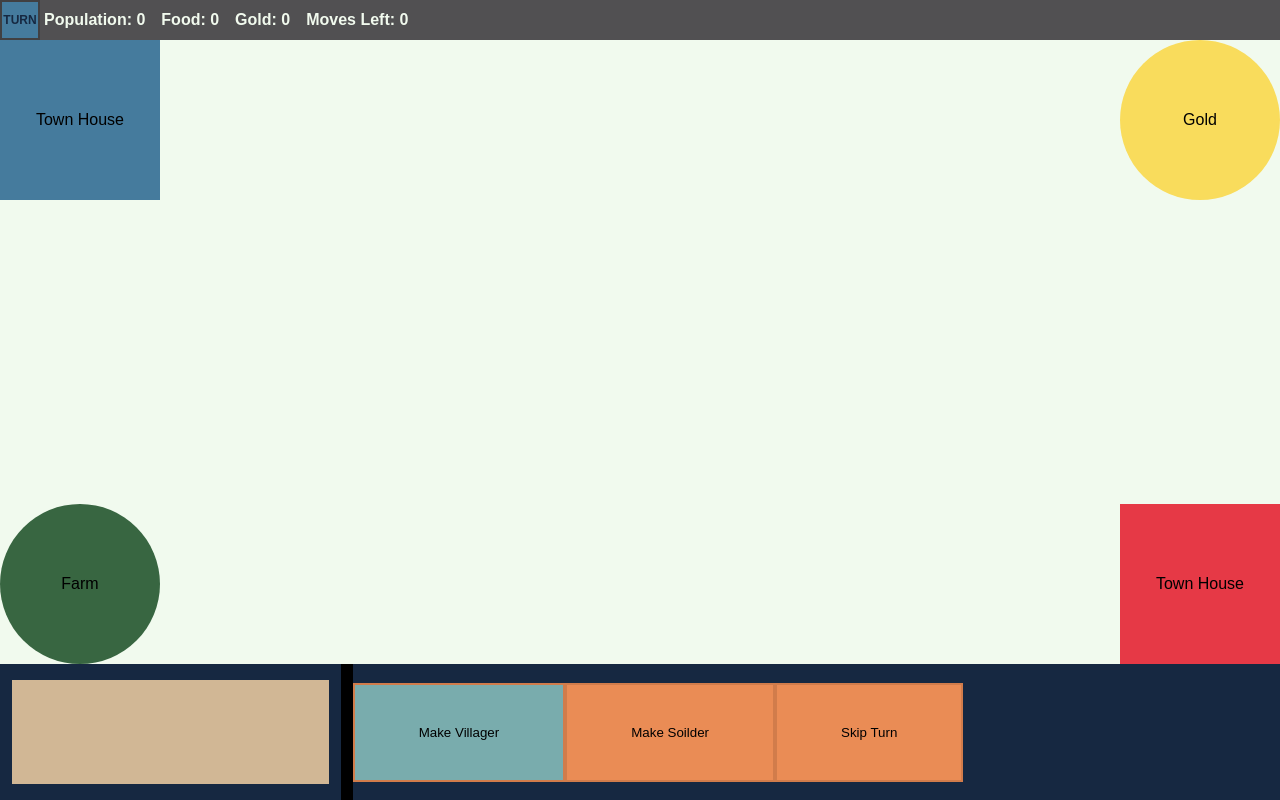
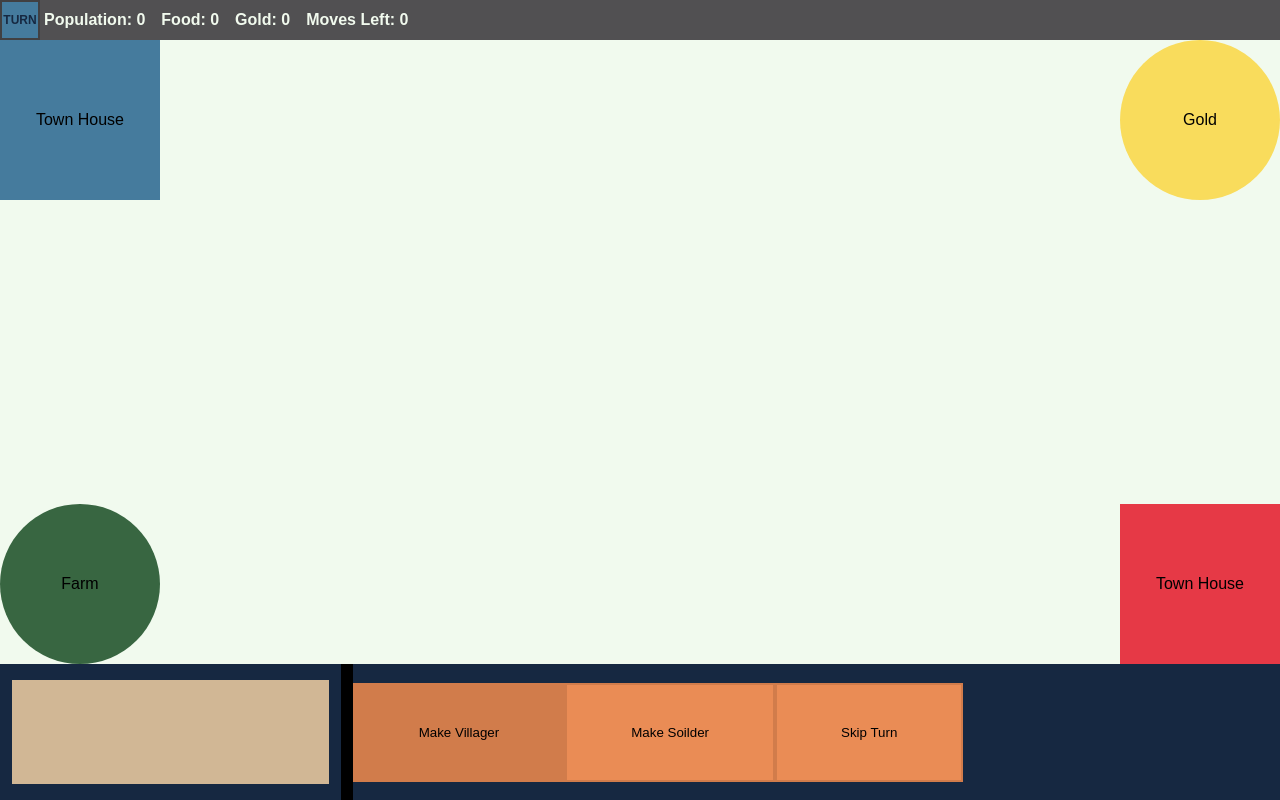
Before and after one commit to Mourud/village-insurgency, a plain HTML site: page gameScreen.html in a window 1280 px wide. In both pictures the pointer is over the button "Make Villager". Drawn offline with Linux system fonts and the light colour scheme.

Commit message:
fixed button hover

```diff
--- a/css/gameScreen.css
+++ b/css/gameScreen.css
@@ -145,7 +145,7 @@
 }
 
 button.button:hover {
-  background: #79acad;
+  background: #d17c4b;
 }
 
 .vl {
```
